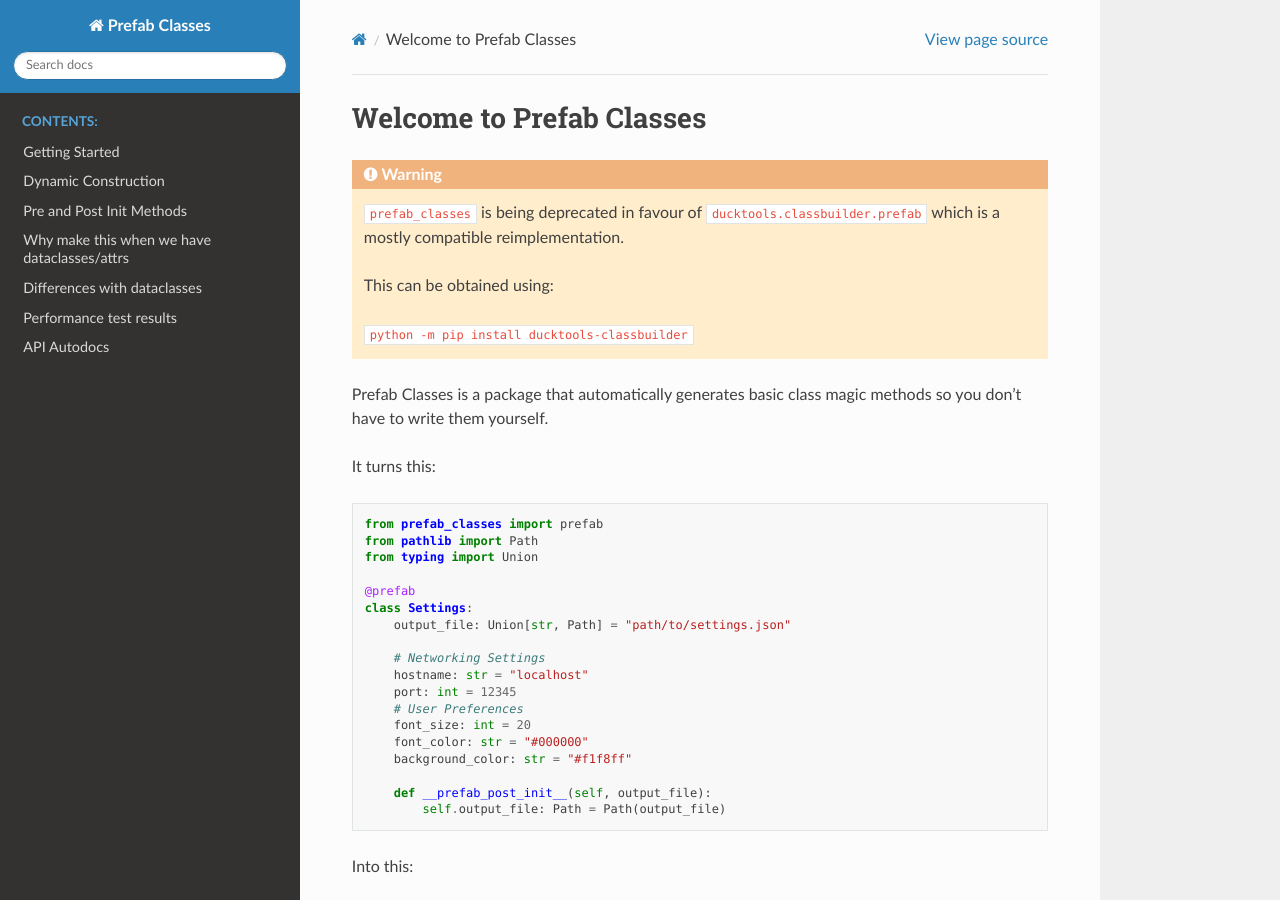
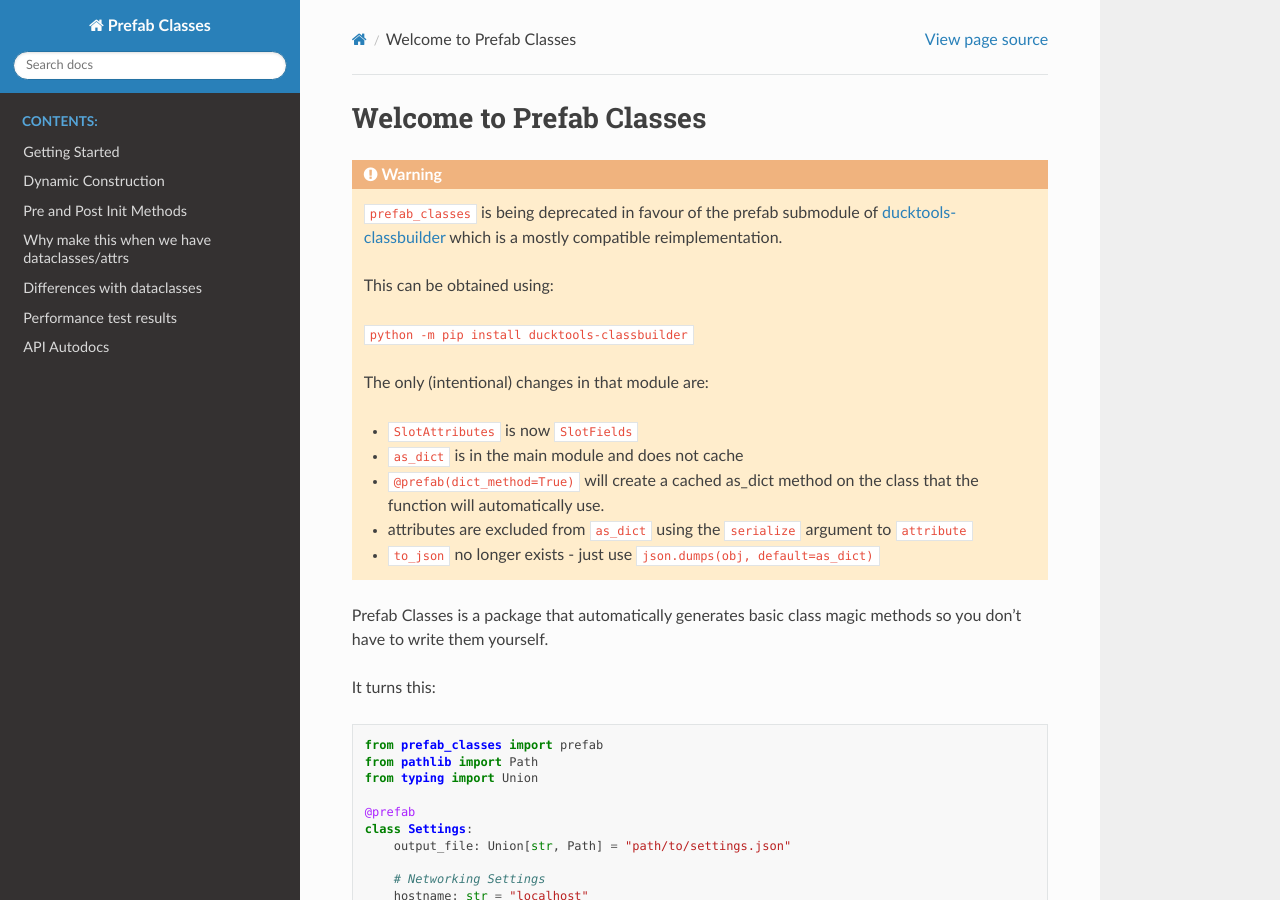
Before and after one commit to DavidCEllis/PrefabClasses, a Sphinx documentation site: the page built from docs/index.md, in a window 1280 px wide and 900 px high. Built offline with Sphinx 7.4.7 and the Read the Docs theme 2.0.0, drawn with Linux system fonts in a browser that asks for light colours.

Commit message:
Copy the full warning message from the readme

````diff
--- a/docs/index.md
+++ b/docs/index.md
@@ -16,12 +16,22 @@
 ```
 
 ```{warning}
-`prefab_classes` is being deprecated in favour of `ducktools.classbuilder.prefab`
+`prefab_classes` is being deprecated in favour of
+the prefab submodule of [ducktools-classbuilder](https://github.com/DavidCEllis/ducktools-classbuilder)
 which is a mostly compatible reimplementation.
 
 This can be obtained using:
 
 `python -m pip install ducktools-classbuilder`
+
+The only (intentional) changes in that module are:
+  * `SlotAttributes` is now `SlotFields`
+  * `as_dict` is in the main module and does not cache
+  * `@prefab(dict_method=True)` will create a cached as_dict
+    method on the class that the function will automatically
+    use.
+  * attributes are excluded from `as_dict` using the `serialize` argument to `attribute`
+  * `to_json` no longer exists - just use `json.dumps(obj, default=as_dict)`
 ```
 
 Prefab Classes is a package that automatically generates basic class magic
````
